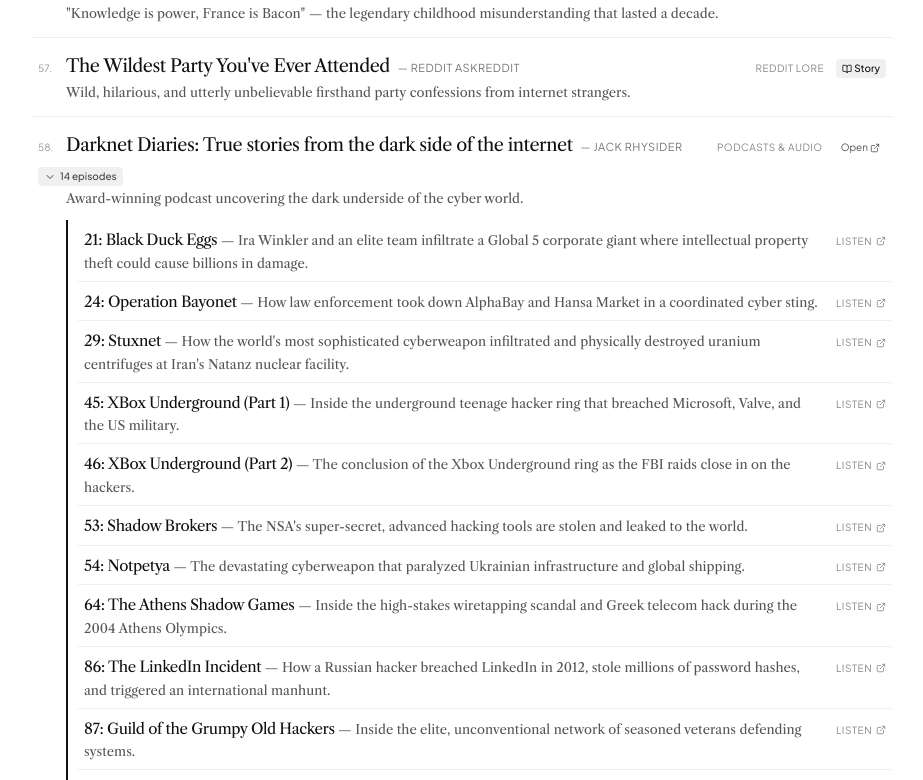
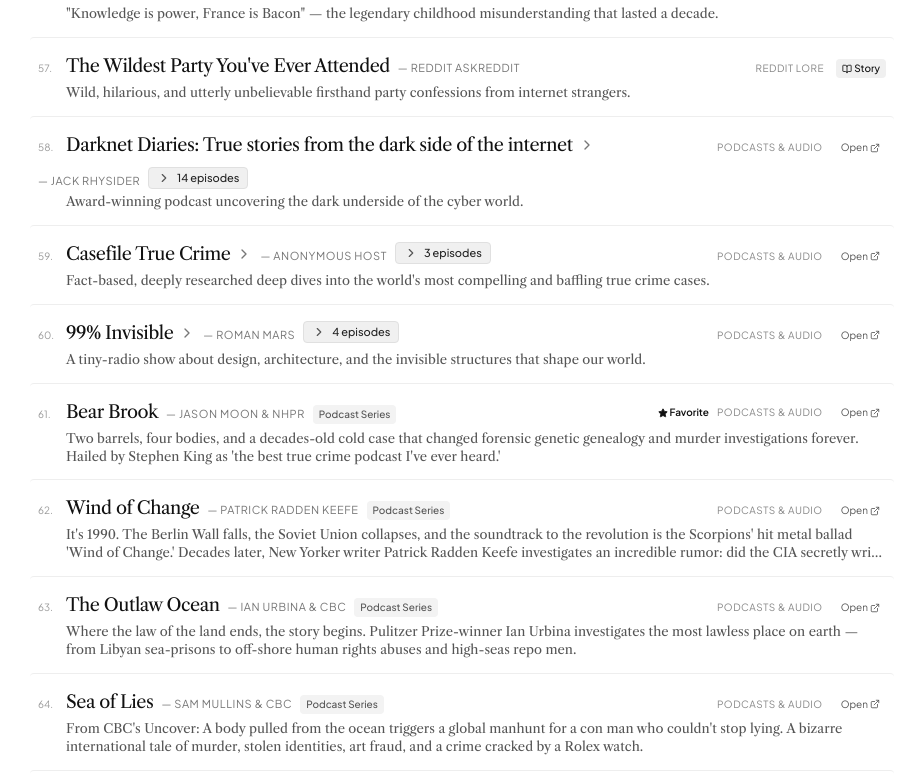
Before and after one commit to ivandk40/liminalreads, a React (Vite) app: page / in a window 1280 px wide. Shown: the part 5400-6180 px from the top of the page, without its empty margins (178-1101 px from the left). Built offline with nearby package versions, Linux system fonts and the light colour scheme; a web font is replaced by a local one.

Commit message:
Close toggle lists by default and enlarge chevron arrows

```diff
--- a/src/components/CuratedMiscellanySection.jsx
+++ b/src/components/CuratedMiscellanySection.jsx
@@ -7,11 +7,7 @@ export default function CuratedMiscellanySection({
   searchQuery
 }) {
   const [selectedCategory, setSelectedCategory] = useState('All');
-  const [openToggles, setOpenToggles] = useState({
-    '8b61b43e-011a-470e-933f-bdc43dd06181': true, // Darknet Diaries open by default
-    'casefile-true-crime': true, // Casefile open by default
-    '99-percent-invisible': true // 99% Invisible open by default
-  });
+  const [openToggles, setOpenToggles] = useState({});
 
   const toggleItem = (id) => {
     setOpenToggles(prev => ({
@@ -128,6 +124,11 @@ export default function CuratedMiscellanySection({
                           className="text-left font-display text-[17px] sm:text-lg text-[#111111] font-normal tracking-tight hover:opacity-80 inline-flex items-center gap-1.5"
                         >
                           <span>{gem.title}</span>
+                          {isOpen ? (
+                            <ChevronDown className="w-4 h-4 text-[#111111] transition-transform" />
+                          ) : (
+                            <ChevronRight className="w-4 h-4 text-[#777777] transition-transform" />
+                          )}
                         </button>
                       ) : gem.url ? (
                         <a
@@ -157,10 +158,10 @@ export default function CuratedMiscellanySection({
                     {hasEpisodes && (
                       <button
                         onClick={() => toggleItem(gem.id)}
-                        className="inline-flex items-center gap-1 text-[11px] sm:text-[10px] font-sans font-medium text-[#444444] bg-[#f0f0f0] hover:bg-[#e4e4e4] px-1.5 py-0.5 rounded transition-colors"
+                        className="inline-flex items-center gap-1.5 text-xs sm:text-[11px] font-sans font-medium text-[#222222] bg-[#f0f0f0] hover:bg-[#e4e4e4] border border-[#e0e0e0] px-2 py-0.5 rounded transition-all shadow-xs"
                         title={isOpen ? "Collapse list" : "Expand list"}
                       >
-                        {isOpen ? <ChevronDown className="w-3 h-3" /> : <ChevronRight className="w-3 h-3" />}
+                        {isOpen ? <ChevronDown className="w-3.5 h-3.5 text-[#111111]" /> : <ChevronRight className="w-3.5 h-3.5 text-[#555555]" />}
                         <span>{gem.episodes.length} episodes</span>
                       </button>
                     )}
```
